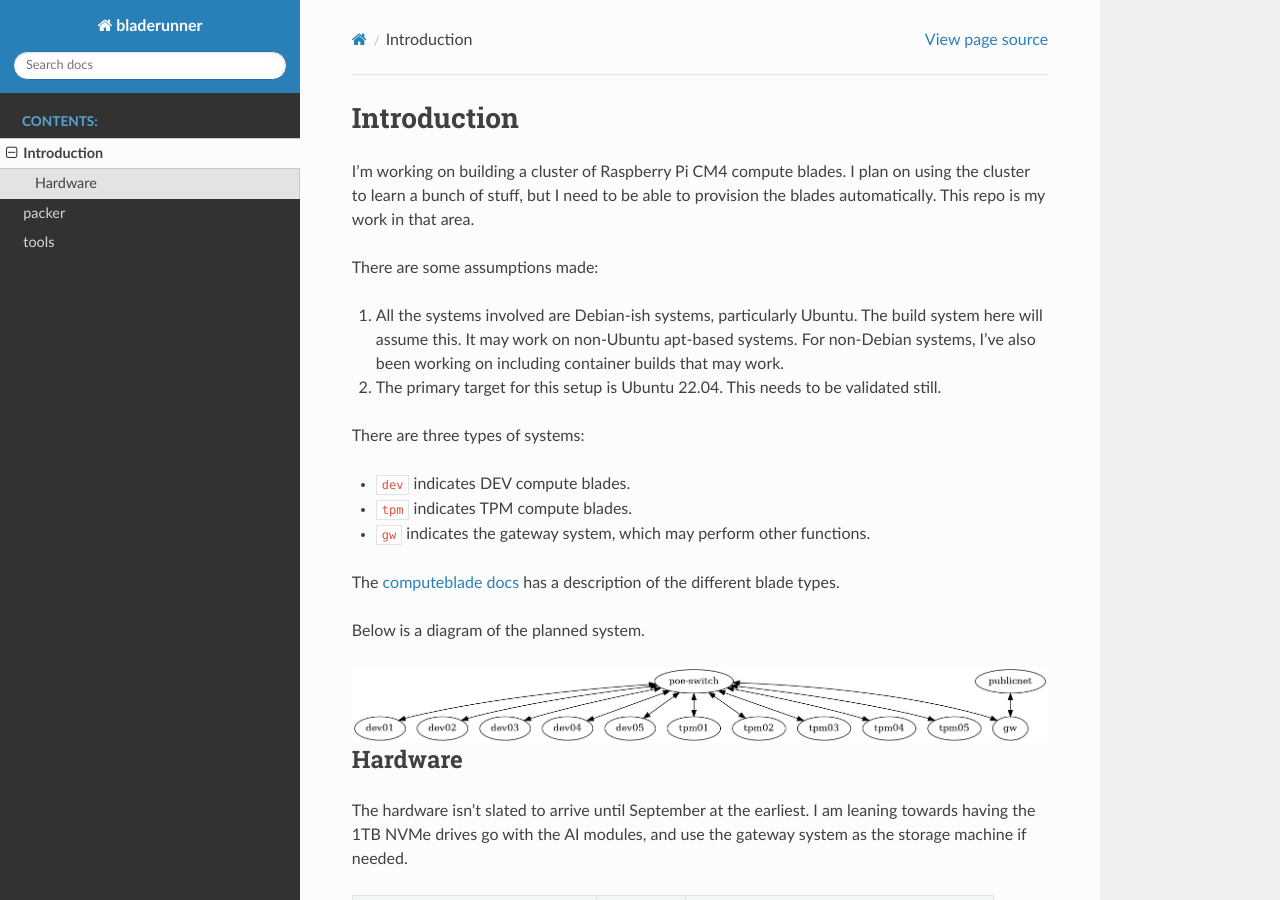
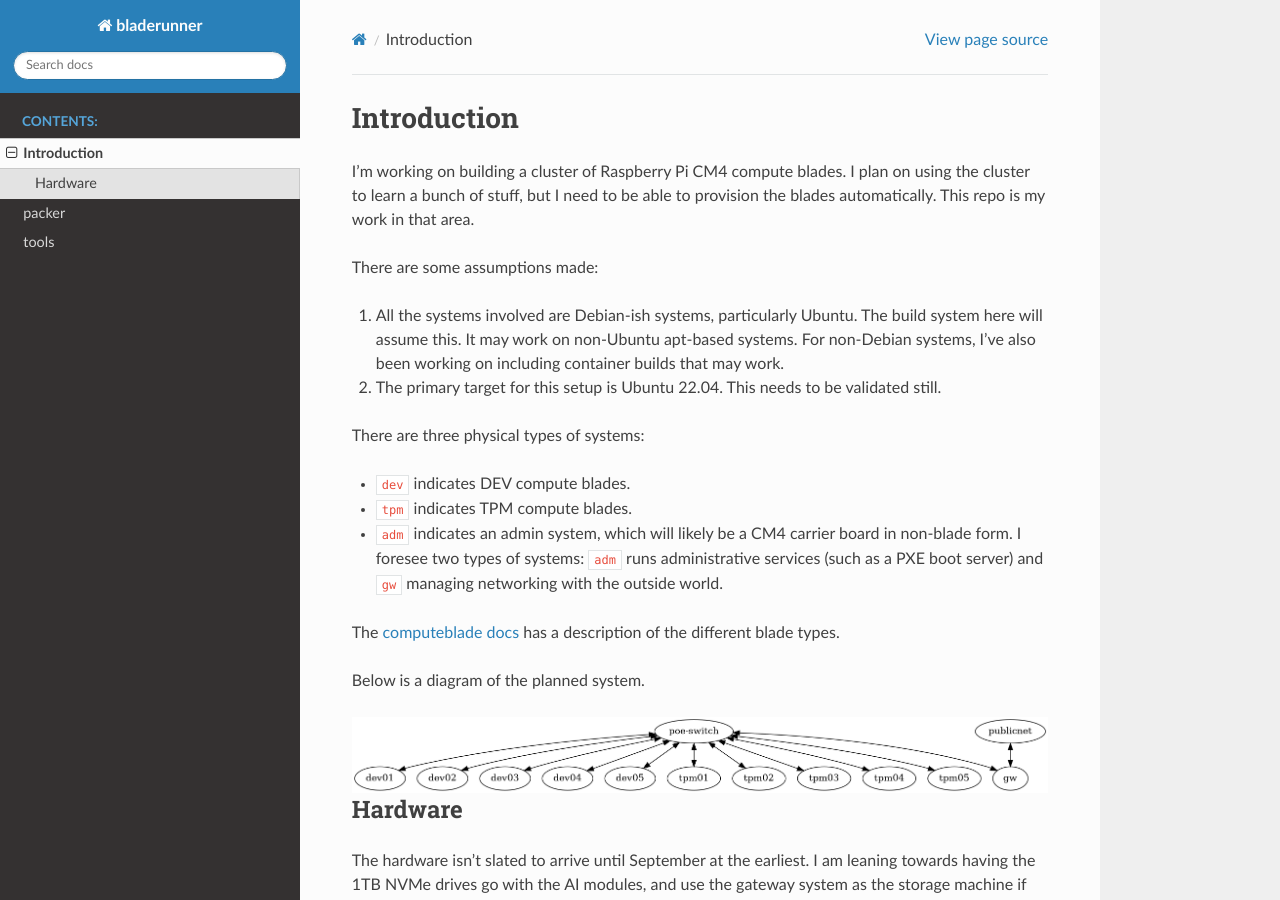
Before and after one commit to kisom/bladerunner, a Sphinx documentation site: the page built from docs/intro.rst, in a window 1280 px wide and 900 px high. Built offline with Sphinx 7.4.7 and the Read the Docs theme 2.0.0, drawn with Linux system fonts in a browser that asks for light colours.

Commit message:
Documentation updates.

```diff
--- a/docs/intro.rst
+++ b/docs/intro.rst
@@ -14,11 +14,14 @@ There are some assumptions made:
 2. The primary target for this setup is Ubuntu 22.04. This needs to be
    validated still.
 
-There are three types of systems:
+There are three physical types of systems:
 
 - ``dev`` indicates DEV compute blades.
 - ``tpm`` indicates TPM compute blades.
-- ``gw`` indicates the gateway system, which may perform other functions.
+- ``adm`` indicates an admin system, which will likely be a CM4 carrier board
+  in non-blade form. I foresee two types of systems: ``adm`` runs administrative
+  services (such as a PXE boot server) and ``gw`` managing networking with the
+  outside world.
 
 The `computeblade docs <https://docs.computeblade.com/>`_ has a description of
 the different blade types.
```
Also changed, not shown: docs/packer.rst (+19 -0 lines).
